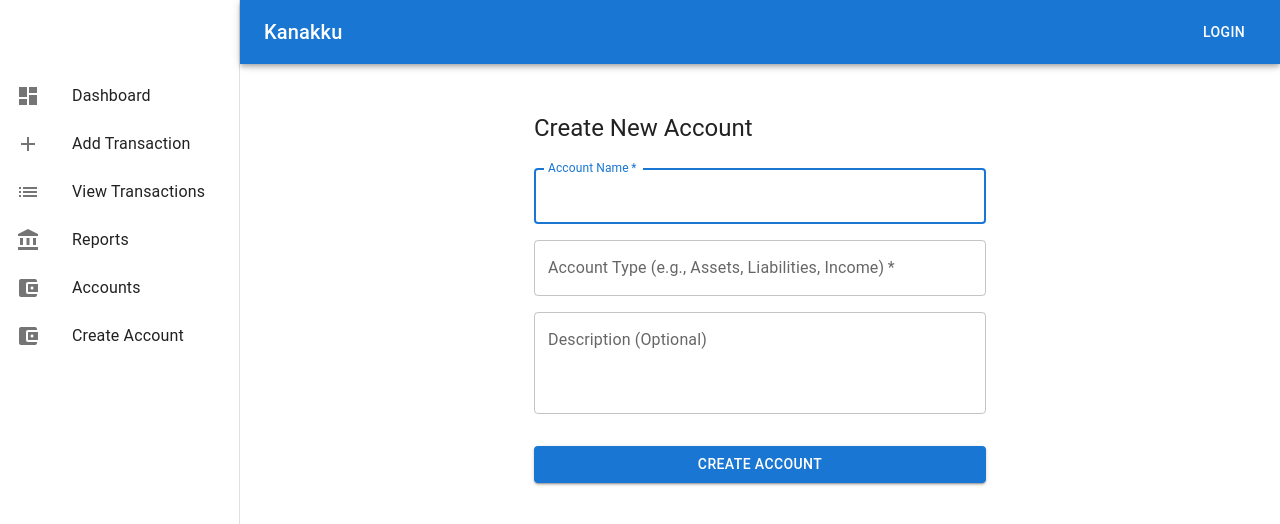
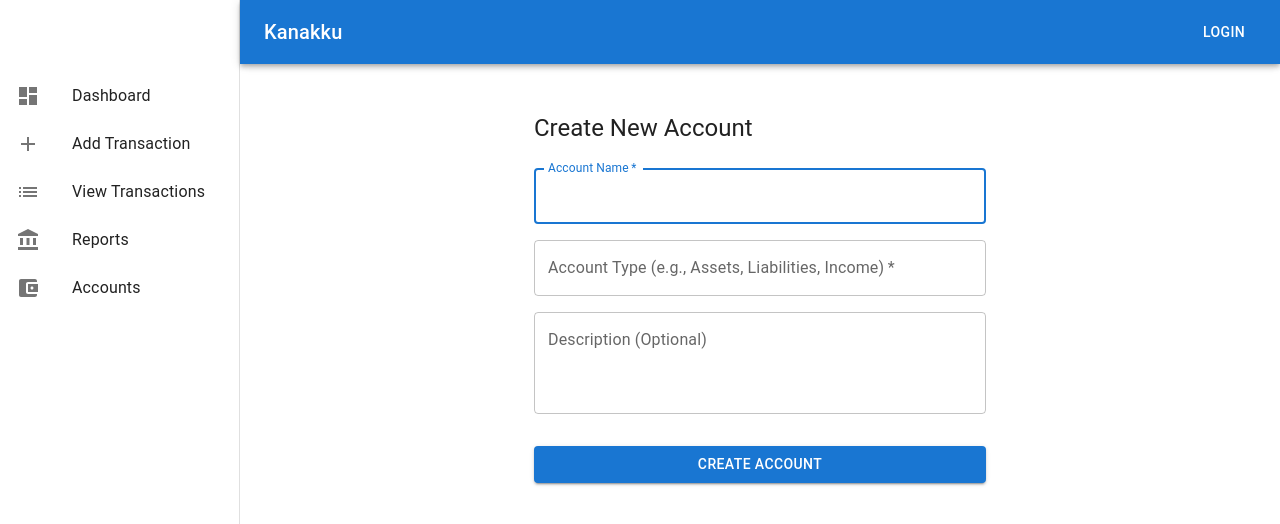
Before and after one commit to baijum/kanakku, a React (Create React App) app in the folder frontend/: page /accounts/new in a window 1280 px wide. Shown: the top 524 px of the page. Built offline with nearby package versions, Linux system fonts and the light colour scheme.

Commit message:
Remove unwanted link

```diff
--- a/frontend/src/App.js
+++ b/frontend/src/App.js
@@ -88,12 +88,6 @@ function App() {
             </ListItemIcon>
             <ListItemText primary="Accounts" />
           </ListItem>
-          <ListItem button component={RouterLink} to="/accounts/new" onClick={isMobile ? handleDrawerToggle : undefined}>
-            <ListItemIcon>
-              <AccountBalanceWalletIcon />
-            </ListItemIcon>
-            <ListItemText primary="Create Account" />
-          </ListItem>
         </List>
       </Box>
     </>
```
